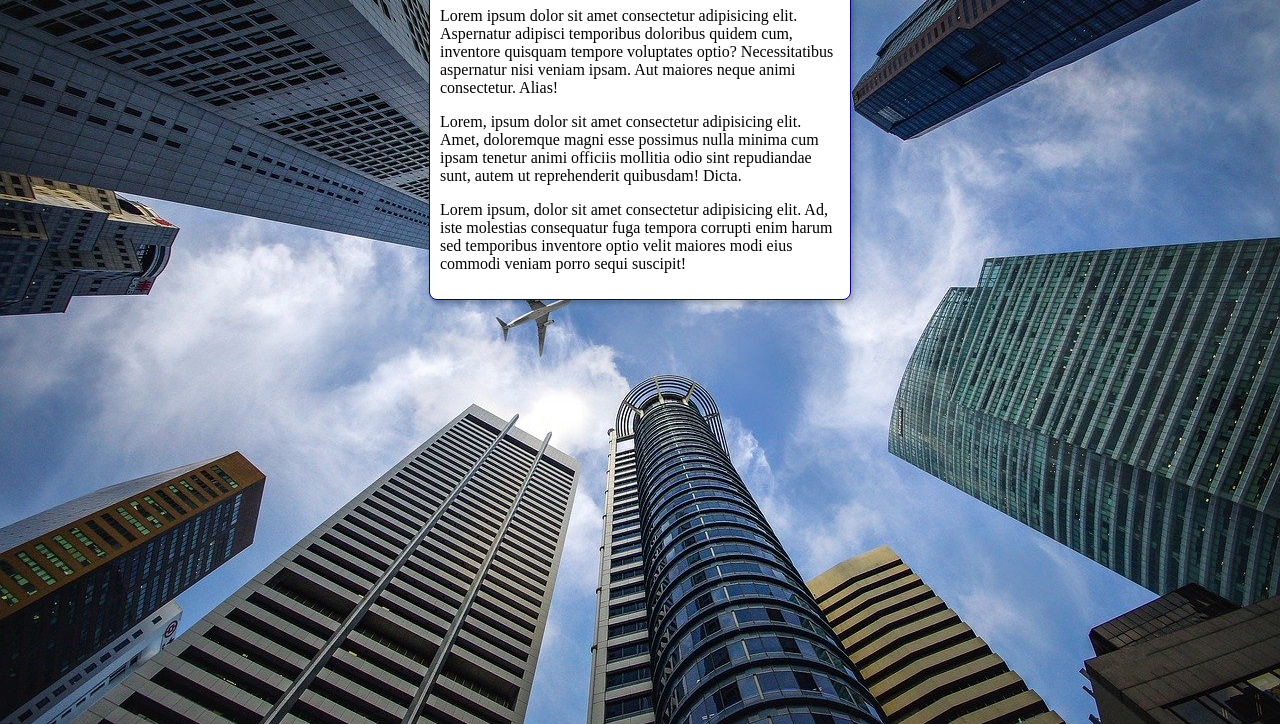
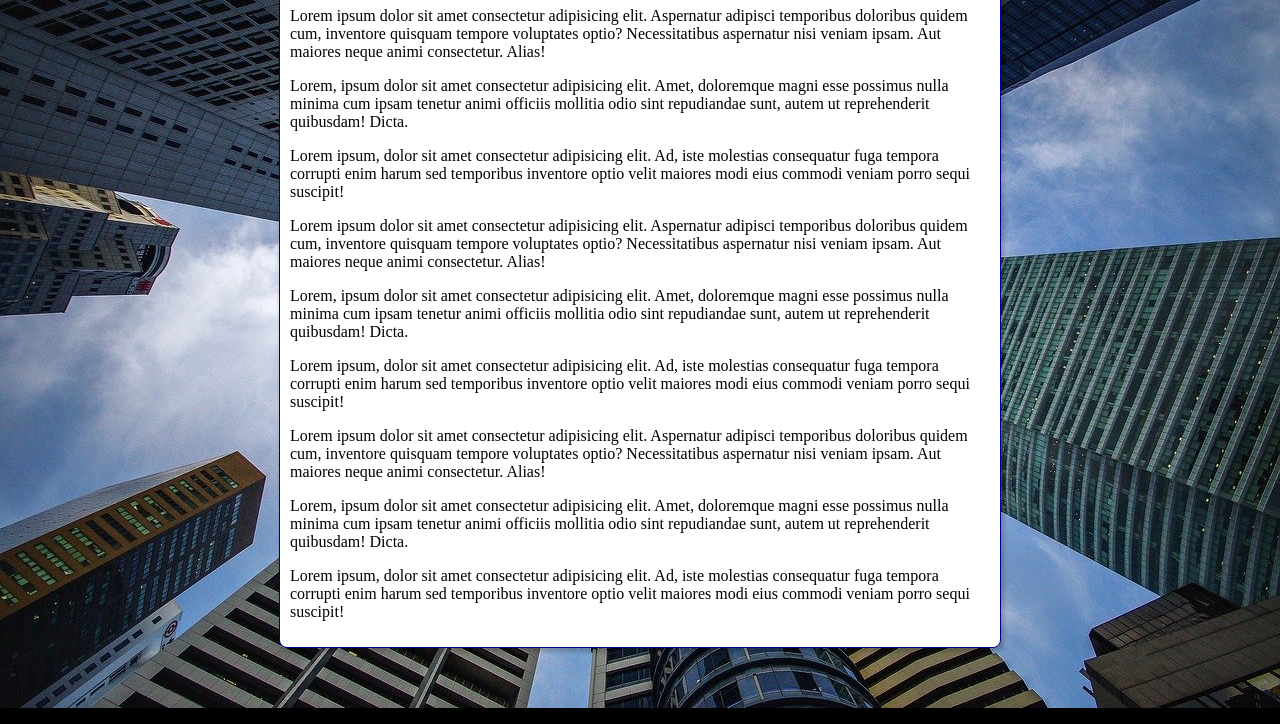
Before and after one commit to matheusmassuda/html5-css3, a plain HTML site: page exercicios/ex022/images/fundo006.html in a window 1280 px wide. Shown: the part 92-816 px from the top of the page. Drawn offline with Linux system fonts and the light colour scheme.

Commit message:
atualização ex022 e documento word

```diff
--- a/exercicios/ex022/images/fundo006.html
+++ b/exercicios/ex022/images/fundo006.html
@@ -3,20 +3,23 @@
 <head>
     <meta charset="UTF-8">
     <meta name="viewport" content="width=device-width, initial-scale=1.0">
-    <title>Background-size</title>
+    <title>Background-size com fundo fixo</title>
     <style>
         body {
-            height: 100vh;
+            /**height: 100vh;
             background-color: black;
             background-image: url(wallpaper002.jpg);
             background-position: center top;
-            background-repeat: no-repeat;
+            background-repeat: repeat-y;
+            background-size: cover;**/
+
+            background: black url(wallpaper002.jpg) center top fixed;
             background-size: cover;
         }
 
         main {
             background-color: white;
-            width: 400px;
+            max-width: 700px;
             padding: 10px;
             margin: auto;
             border: 1px solid darkblue;
@@ -31,6 +34,12 @@
         <p>Lorem ipsum dolor sit amet consectetur adipisicing elit. Aspernatur adipisci temporibus doloribus quidem cum, inventore quisquam tempore voluptates optio? Necessitatibus aspernatur nisi veniam ipsam. Aut maiores neque animi consectetur. Alias!</p>
         <p>Lorem, ipsum dolor sit amet consectetur adipisicing elit. Amet, doloremque magni esse possimus nulla minima cum ipsam tenetur animi officiis mollitia odio sint repudiandae sunt, autem ut reprehenderit quibusdam! Dicta.</p>
         <p>Lorem ipsum, dolor sit amet consectetur adipisicing elit. Ad, iste molestias consequatur fuga tempora corrupti enim harum sed temporibus inventore optio velit maiores modi eius commodi veniam porro sequi suscipit!</p>
+        <p>Lorem ipsum dolor sit amet consectetur adipisicing elit. Aspernatur adipisci temporibus doloribus quidem cum, inventore quisquam tempore voluptates optio? Necessitatibus aspernatur nisi veniam ipsam. Aut maiores neque animi consectetur. Alias!</p>
+        <p>Lorem, ipsum dolor sit amet consectetur adipisicing elit. Amet, doloremque magni esse possimus nulla minima cum ipsam tenetur animi officiis mollitia odio sint repudiandae sunt, autem ut reprehenderit quibusdam! Dicta.</p>
+        <p>Lorem ipsum, dolor sit amet consectetur adipisicing elit. Ad, iste molestias consequatur fuga tempora corrupti enim harum sed temporibus inventore optio velit maiores modi eius commodi veniam porro sequi suscipit!</p>
+        <p>Lorem ipsum dolor sit amet consectetur adipisicing elit. Aspernatur adipisci temporibus doloribus quidem cum, inventore quisquam tempore voluptates optio? Necessitatibus aspernatur nisi veniam ipsam. Aut maiores neque animi consectetur. Alias!</p>
+        <p>Lorem, ipsum dolor sit amet consectetur adipisicing elit. Amet, doloremque magni esse possimus nulla minima cum ipsam tenetur animi officiis mollitia odio sint repudiandae sunt, autem ut reprehenderit quibusdam! Dicta.</p>
+        <p>Lorem ipsum, dolor sit amet consectetur adipisicing elit. Ad, iste molestias consequatur fuga tempora corrupti enim harum sed temporibus inventore optio velit maiores modi eius commodi veniam porro sequi suscipit!</p>
     </main>
 
 </body>
```
Also changed, not shown: 3 other files.
